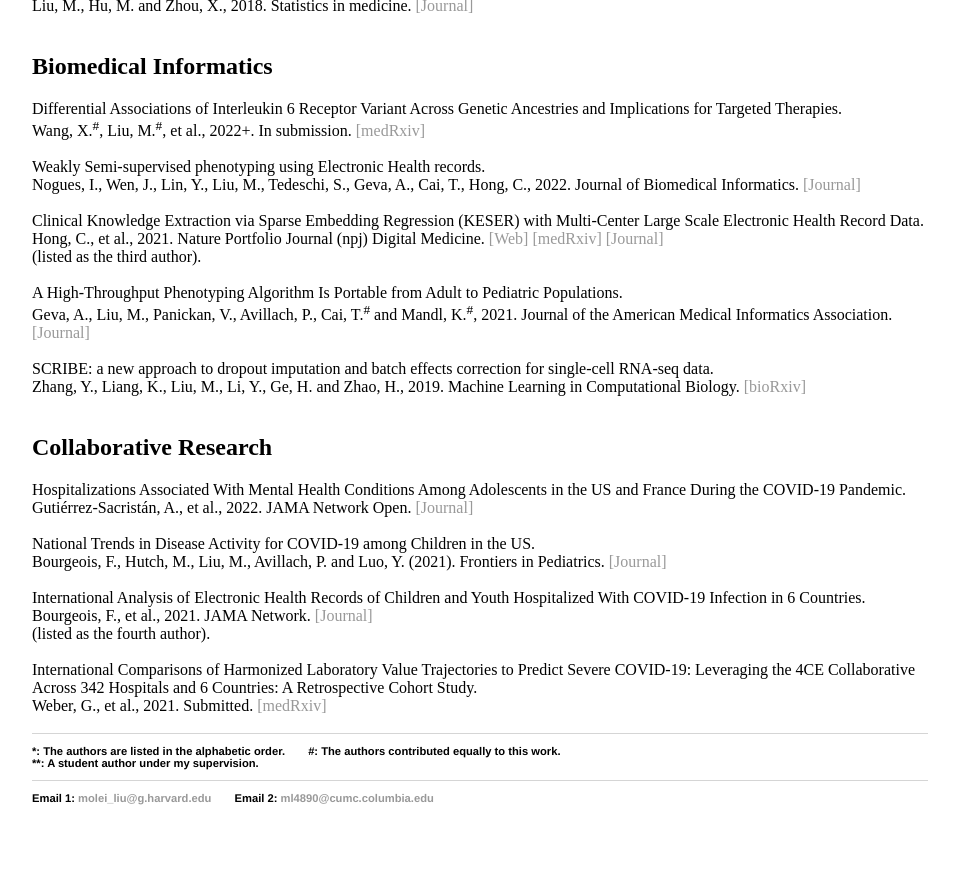
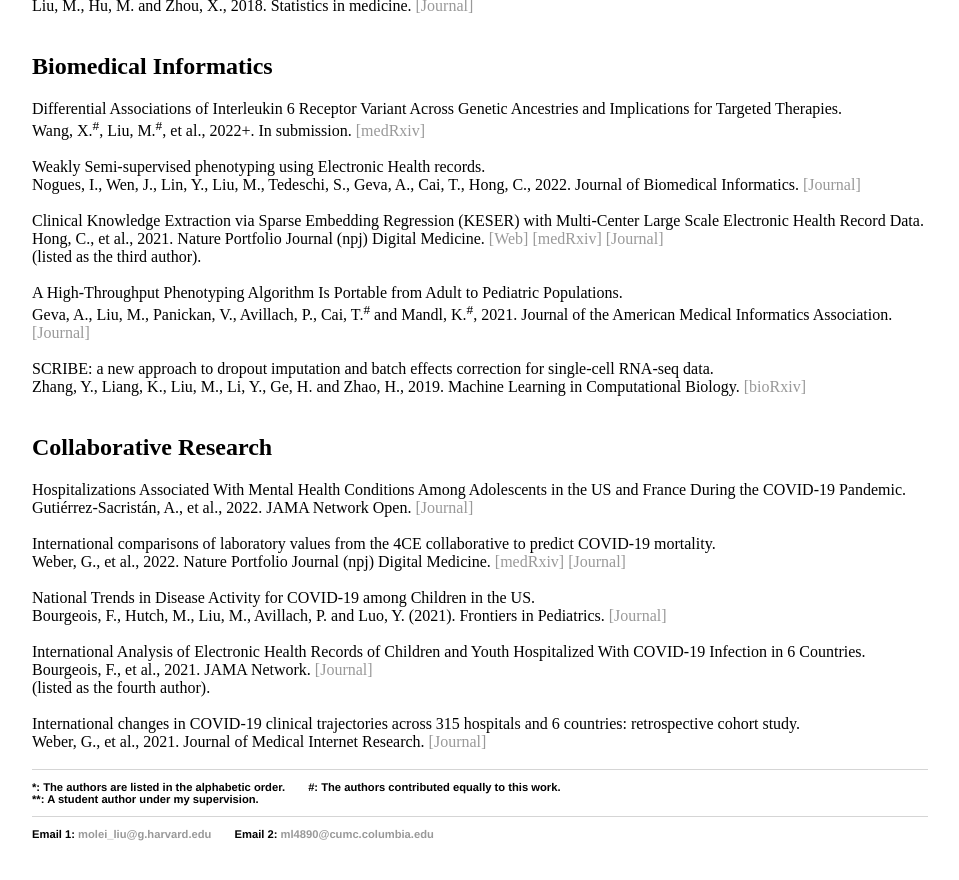
Before and after one commit to moleibobliu/moleibobliu.github.io, a Jekyll site: the page built from pub/index.html, in a window 1280 px wide and 900 px high, scrolled down 1278 px. Shown: the top 880 px of the window, without its empty margins (160-1119 px from the left). Built offline with Jekyll 4.4.1, drawn with Linux system fonts in a browser that asks for light colours.

Commit message:
Update index.html

```diff
--- a/pub/index.html
+++ b/pub/index.html
@@ -117,10 +117,15 @@ title: Molei Liu
 
 	<h2> Collaborative Research </h2>
 
-
 	Hospitalizations Associated With Mental Health Conditions Among Adolescents in the US and France During the COVID-19 Pandemic.
 	<br \> Gutiérrez-Sacristán, A., et al., 2022. JAMA Network Open. <a href="https://jamanetwork.com/journals/jamanetworkopen/article-abstract/2799437"> [Journal] </a>
 	<br \>
+
+	<br \> International comparisons of laboratory values from the 4CE collaborative to predict COVID-19 mortality.
+	<br \> Weber, G., et al., 2022. Nature Portfolio Journal (npj) Digital Medicine. <a href="https://www.medrxiv.org/content/10.1101/2020.12.16.20247684v2.full"> [medRxiv] </a>
+	 <a href="https://www.nature.com/articles/s41746-022-00601-0"> [Journal] </a>
+	<br \>
+
 
 	<br \> National Trends in Disease Activity for COVID-19 among Children in the US.
 	<br \> Bourgeois, F., Hutch, M., Liu, M., Avillach, P. and Luo, Y. (2021). Frontiers in Pediatrics. <a href="https://www.frontiersin.org/articles/10.3389/fped.2021.700656/full?&utm_source=Email_to_authors_&utm_medium=Email&utm_content=T1_11.5e1_author&utm_campaign=Email_publication&field=&journalName=Frontiers_in_Pediatrics&id=700656"> [Journal] </a>
@@ -131,8 +136,8 @@ title: Molei Liu
 	<br \> (listed as the fourth author).
 	<br \>
 
-	<br \> International Comparisons of Harmonized Laboratory Value Trajectories to Predict Severe COVID-19: Leveraging the 4CE Collaborative Across 342 Hospitals and 6 Countries: A Retrospective Cohort Study.
-	<br \> Weber, G., et al., 2021. Submitted. <a href="https://www.medrxiv.org/content/10.1101/2020.12.16.20247684v2.full"> [medRxiv] </a>
+	<br \> International changes in COVID-19 clinical trajectories across 315 hospitals and 6 countries: retrospective cohort study.
+        <br \>  Weber, G., et al., 2021. Journal of Medical Internet Research. <a href="https://www.jmir.org/2021/10/e31400/"> [Journal] </a>
 	<br \>
 	<p>
 
```
